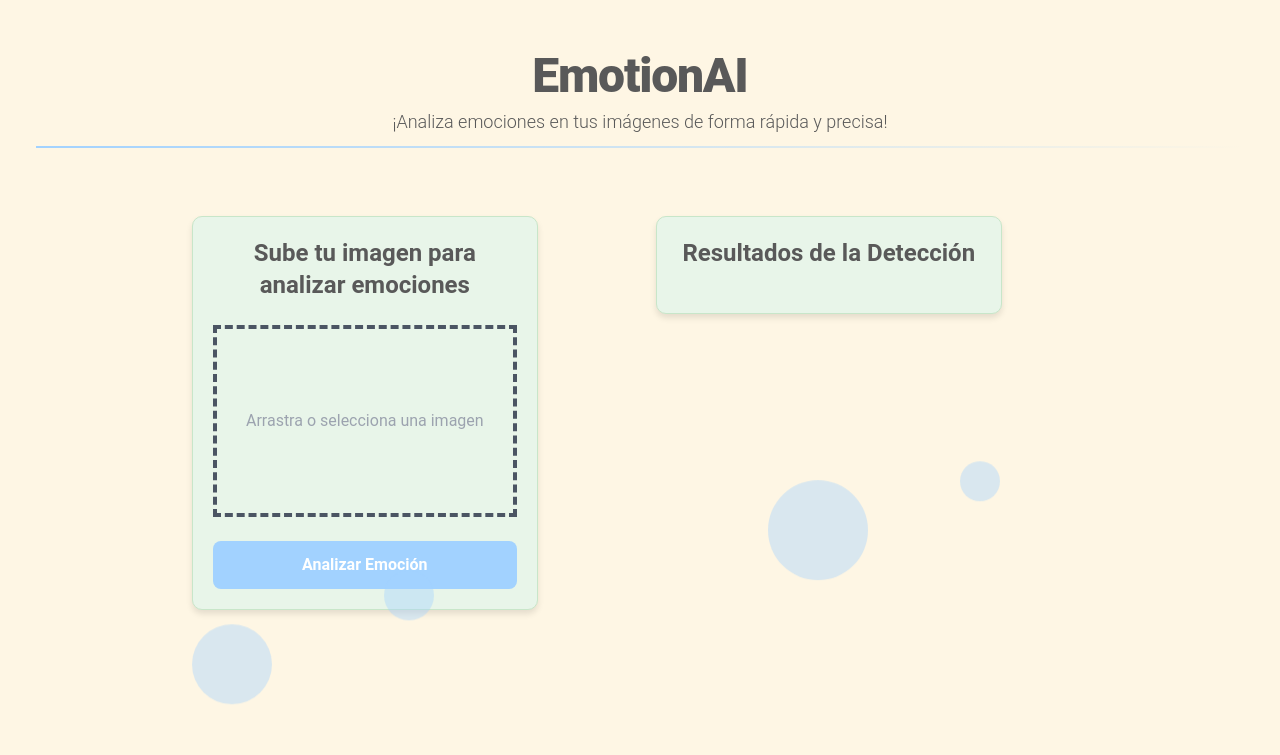
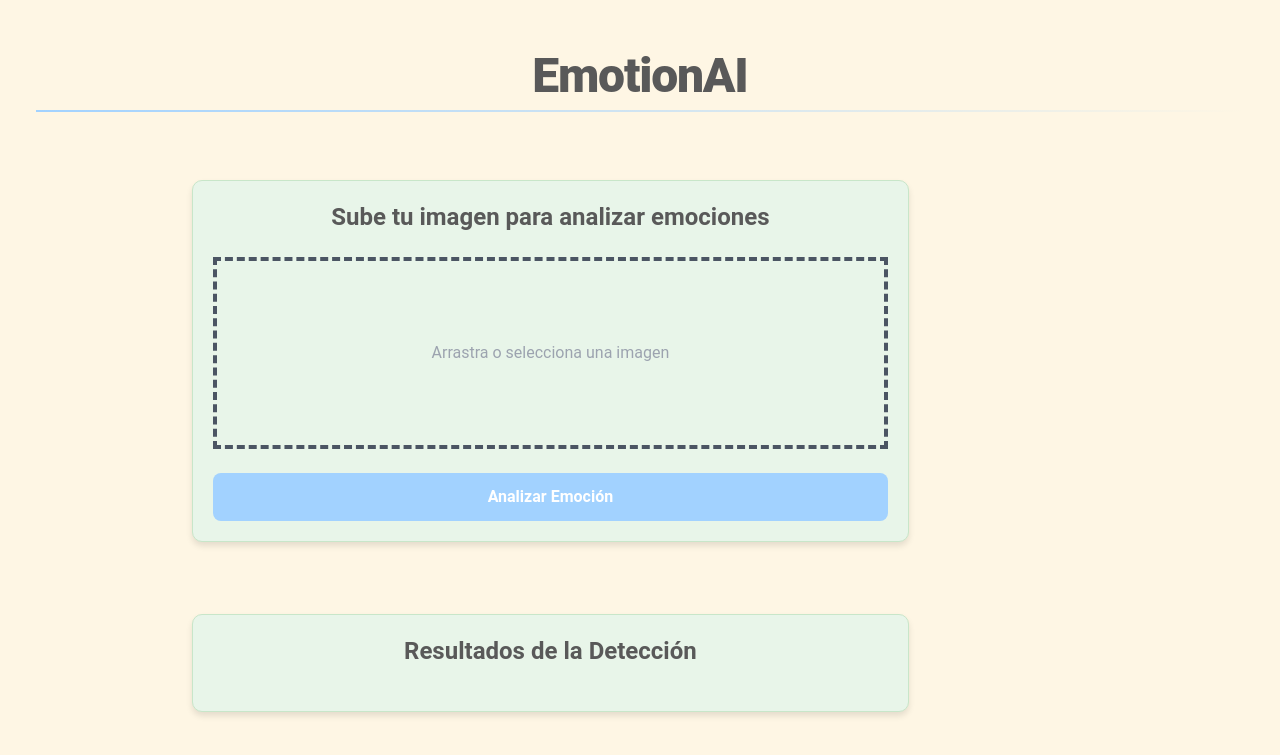
Before and after one commit to Kevin4Calderon/Emotion-IA, a Flask app: page / in a window 1280 px wide. Shown: the top 755 px of the page. Run offline with Flask 2, Linux system fonts and the light colour scheme; some libraries are stand-ins or nearby versions.

Commit message:
Update index.html

```diff
--- a/templates/index.html
+++ b/templates/index.html
@@ -151,27 +151,21 @@
 </head>
 
 <body class="bg-custom min-h-screen">
-    <!-- Efecto de burbujas -->
-    <div class="bubble"></div>
-    <div class="bubble"></div>
-    <div class="bubble"></div>
-    <div class="bubble"></div>
 
     <div class="container mx-auto px-4 py-8">
         <!-- Título principal -->
         <div class="text-center animate-fade">
             <h1 class="text-5xl font-extrabold tracking-tight">EmotionAI</h1>
-            <p class="text-lg font-light mt-2">¡Analiza emociones en tus imágenes de forma rápida y precisa!</p>
             <div class="title-divider"></div>
         </div>
 
-        <!-- Contenedor principal -->
         <div class="max-w-4xl mx-auto mt-12">
-            <div class="flex flex-wrap -mx-4">
+    <!-- Contenedor principal reorganizado en vertical -->
+    <div class="flex flex-col space-y-8">
         <!-- Panel izquierdo -->
-                <div class="w-full md:w-1/2 px-4 mb-8">
+        <div class="w-full">
             <div class="card">
-                        <h2 class="text-2xl font-semibold mb-6">Sube tu imagen para analizar emociones</h2>
+                <h2 class="text-2xl font-semibold mb-6 text-center">Sube tu imagen para analizar emociones</h2>
                 <form id="uploadForm" class="space-y-6">
                     <div class="flex items-center justify-center w-full">
                         <label class="flex flex-col items-center justify-center w-full h-48 border-4 border-dashed border-gray-600 cursor-pointer">
@@ -185,11 +179,11 @@
                         Analizar Emoción
                     </button>
                 </form>
-                        <div id="uploadMessage" class="text-green-500 mt-4 hidden">
+                <div id="uploadMessage" class="text-green-500 mt-4 hidden text-center">
                     Imagen subida correctamente.
                 </div>
                 <div id="progressSection" class="hidden mt-6">
-                            <h2 class="text-xl font-semibold mb-4">Progreso del Análisis</h2>
+                    <h2 class="text-xl font-semibold mb-4 text-center">Progreso del Análisis</h2>
                     <div class="progress-container">
                         <div id="progress" class="progress"></div>
                     </div>
@@ -199,28 +193,27 @@
                         <div class="loading-spinner h-14 w-14"></div>
                     </div>
                 </div>
-                        <div id="error" class="hidden mt-6 p-4 bg-red-800 border border-red-600 text-red-200 rounded-lg">
+                <div id="error" class="hidden mt-6 p-4 bg-red-800 border border-red-600 text-red-200 rounded-lg text-center">
                 </div>
             </div>
         </div>
 
         <!-- Panel derecho -->
-                <div class="w-full md:w-1/2 px-4">
+        <div class="w-full">
             <div class="card">
-                        <h2 class="text-2xl font-semibold mb-6">Resultados de la Detección</h2>
-                        <div id="detectionComplete" class="hidden text-green-500 font-bold">
+                <h2 class="text-2xl font-semibold mb-6 text-center">Resultados de la Detección</h2>
+                <div id="detectionComplete" class="hidden text-green-500 font-bold text-center">
                     Detección Completa
                 </div>
                 <div id="results" class="hidden">
                     <div class="border border-gray-600 rounded-lg p-6">
-                                <h4 class="font-semibold mb-4">Resultados:</h4>
+                        <h4 class="font-semibold mb-4 text-center">Resultados:</h4>
                         <div class="relative">
                             <img id="keypointImage" class="max-w-full h-auto mx-auto" src="" alt="Puntos clave del rostro">
                             <img id="resultImageSecondary" class="max-w-full h-auto mx-auto mt-4" src="" alt="Transformaciones de la Imagen">
                         </div>
                     </div>
                     <div id="emotionLabel" class="text-lg font-bold text-center mt-4 hidden"></div>
-                        </div>
                 </div>
             </div>
         </div>
```
Lines whose indentation alone changed are shown as unchanged.
